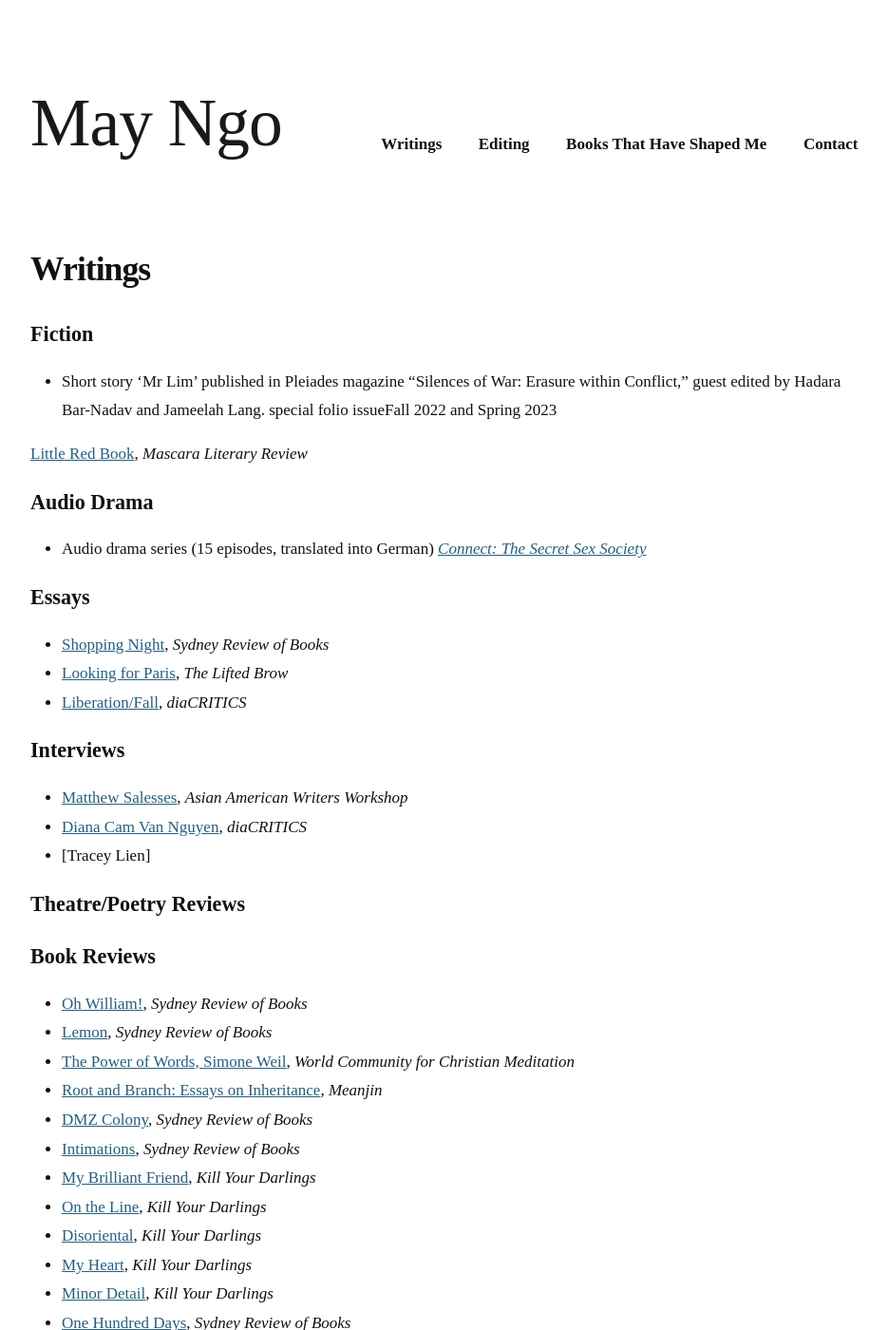
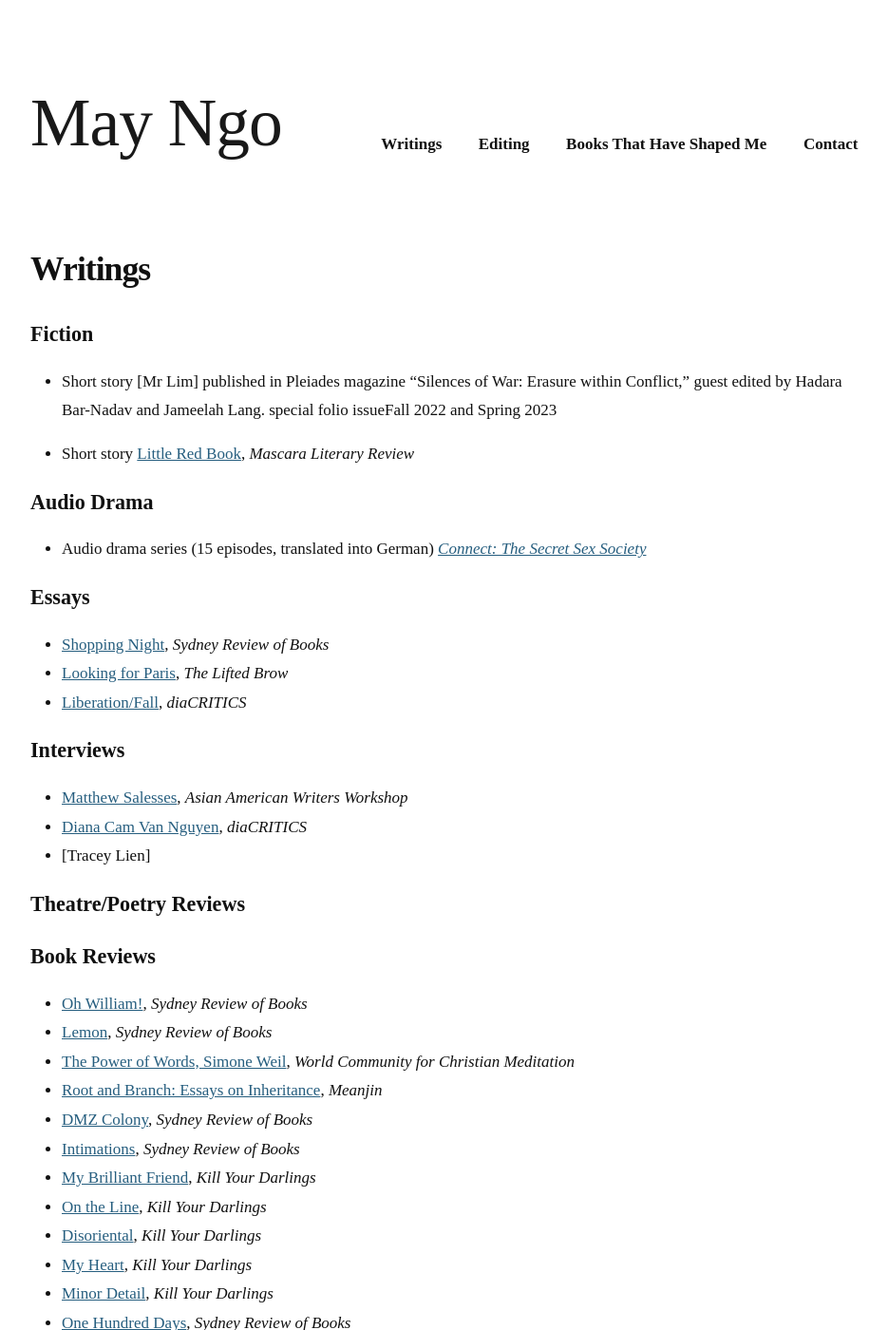
Before and after one commit to mayngo-net/mayngo-net.github.io, a Jekyll site: the page built from writings.markdown, in a window 1280 px wide and 1400 px high. Shown: the whole window at 95% size, without its empty margins (168-1103 px from the left). Built offline with Jekyll 4.4.1, drawn with Linux system fonts in a browser that asks for light colours; some web fonts are replaced; some of the changed text lies outside the part shown.

Commit message:
Update writings.markdown

```diff
--- a/writings.markdown
+++ b/writings.markdown
@@ -7,9 +7,9 @@ order: 200
 
 ## Fiction
 
-- Short story 'Mr Lim' published in Pleiades magazine "Silences of War: Erasure within Conflict," guest edited by Hadara Bar-Nadav and Jameelah Lang.  special folio issueFall 2022 and Spring 2023
+- Short story [Mr Lim] published in Pleiades magazine "Silences of War: Erasure within Conflict," guest edited by Hadara Bar-Nadav and Jameelah Lang.  special folio issueFall 2022 and Spring 2023
 
-[Little Red Book](http://mascarareview.com/little-red-book-by-may-ngo/), _Mascara Literary Review_
+- Short story [Little Red Book](http://mascarareview.com/little-red-book-by-may-ngo/), _Mascara Literary Review_
 
 ## Audio Drama
 
```
Also changed, not shown: other parts of writings.markdown (+0 -5 lines).
